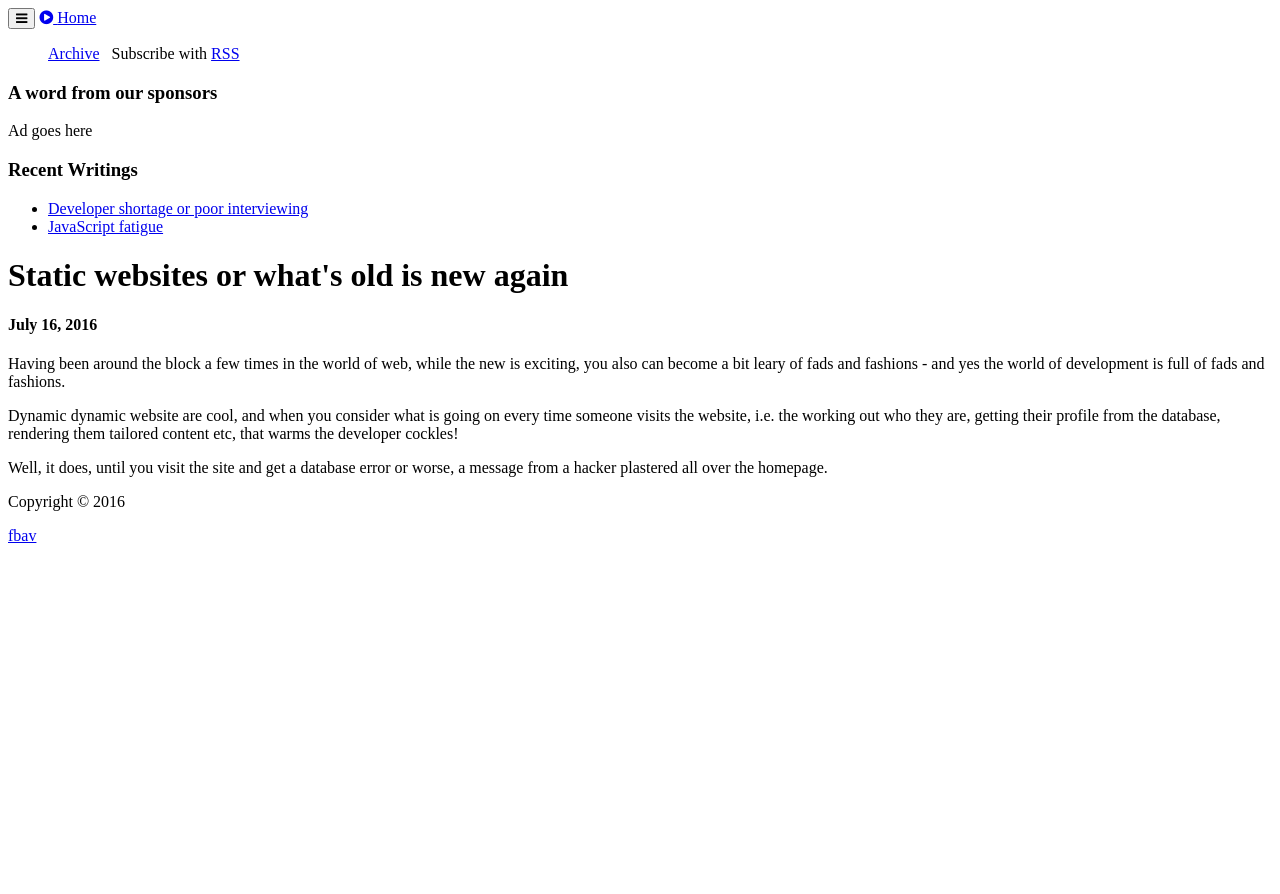
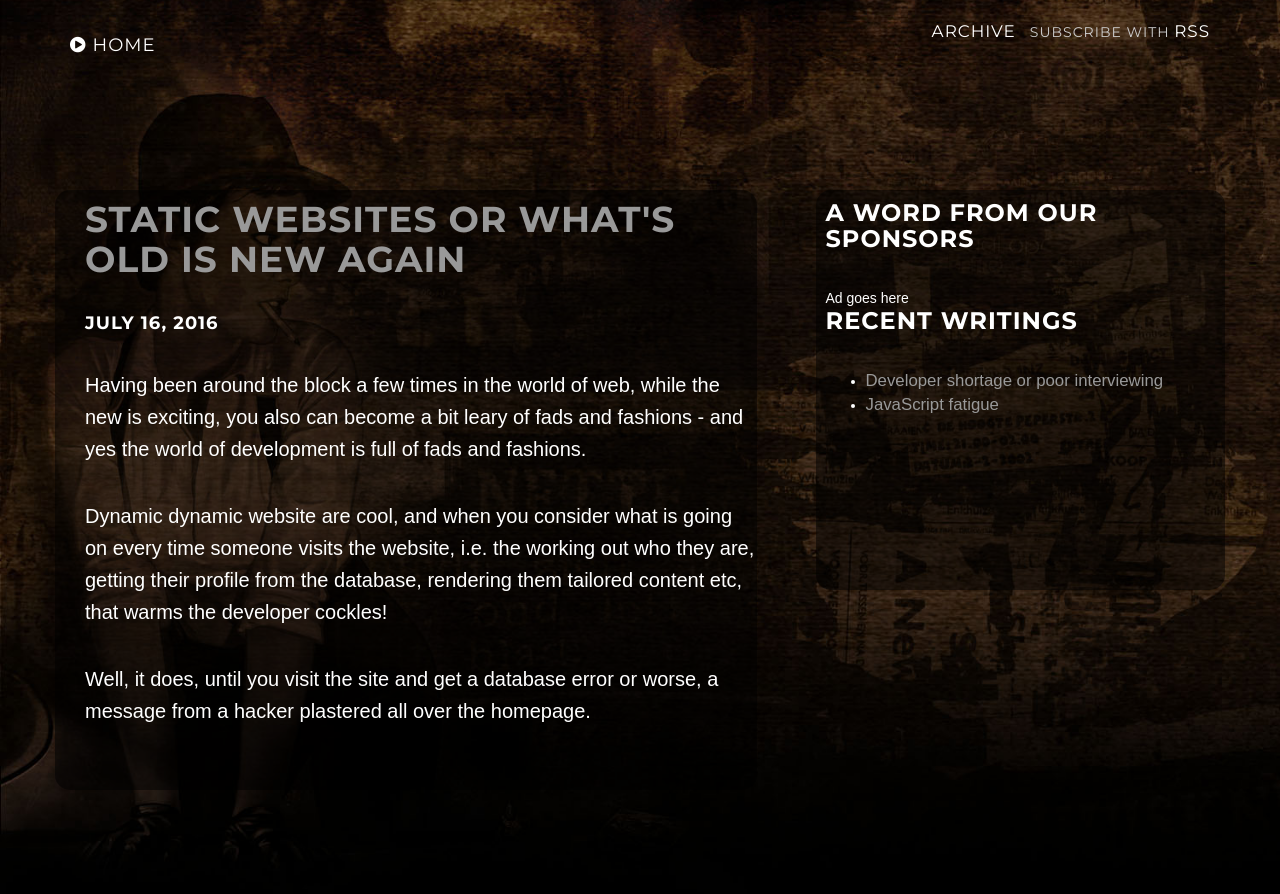
Before and after one commit to fbav/fbav-blog, a Jekyll site: the page built from index.html, in a window 1280 px wide and 900 px high. Shown: the top 894 px of the window. Built offline with Jekyll 4.4.1, drawn with Linux system fonts in a browser that asks for light colours.

Commit message:
setting baseurl

```diff
--- a/_includes/head.html
+++ b/_includes/head.html
@@ -7,7 +7,7 @@
     <link rel="canonical" href="{{ page.url | replace:'index.html','' | prepend: site.baseurl }}">
 
     <!-- Custom CSS & Bootstrap Core CSS - Uses Bootswatch Flatly Theme: http://bootswatch.com/flatly/ -->
-    <link rel="stylesheet" href="{{site.baseurl}} /style.css">
+    <link rel="stylesheet" href="style.css">
 
     <!-- Custom Fonts -->
     <link rel="stylesheet" href="{{site.baseurl}}/css/font-awesome/css/font-awesome.min.css ">
```
